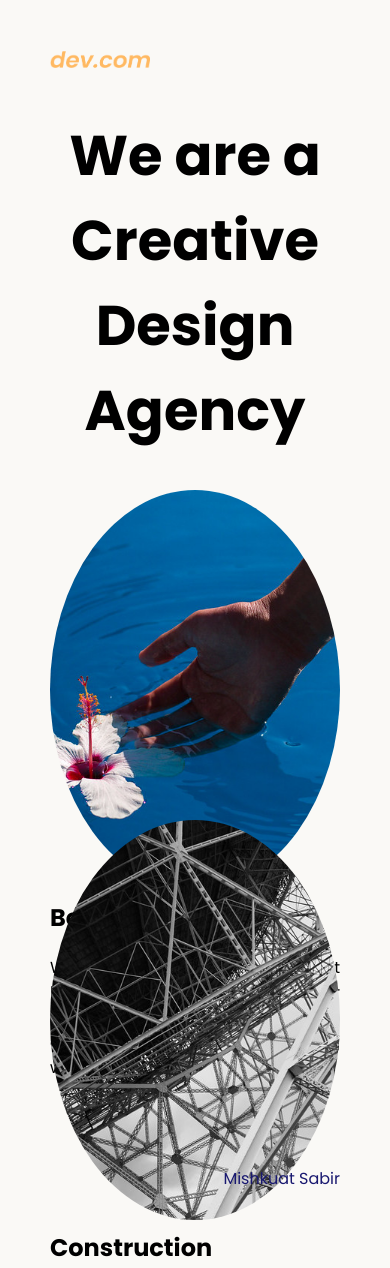
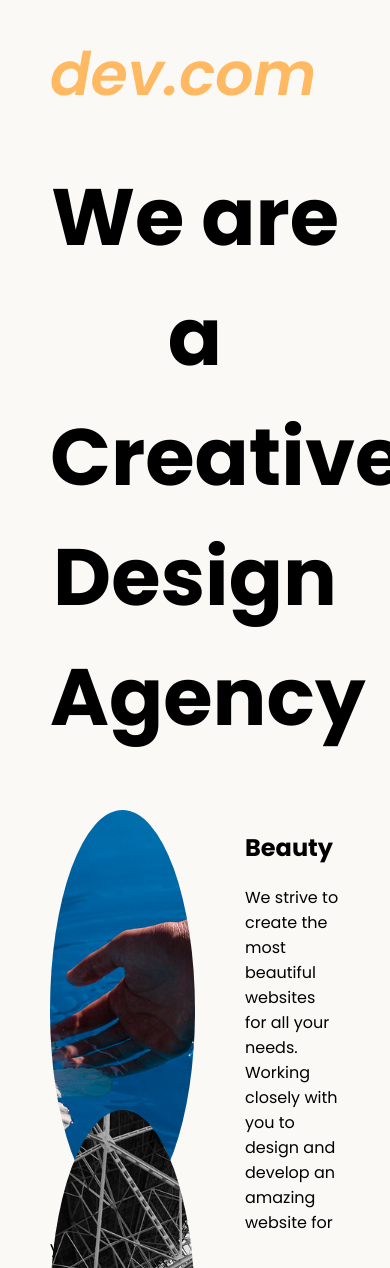
Before and after one commit to mishkuat/css-html-project, a plain HTML site: page index.html in a window 390 px wide. Shown: the top 1268 px of the page. Drawn offline with Linux system fonts and the light colour scheme.

Commit message:
modifying for different screens.

```diff
--- a/style.css
+++ b/style.css
@@ -49,28 +49,3 @@ footer {
   text-align: right;
   color: midnightblue;
 }
-
-@media (max-width: 680px) {
-  .logo {
-    width: 100px;
-  }
-
-  h1 {
-    font-size: 3.5rem;
-    text-align: center;
-  }
-
-  .card {
-    width: 100%;
-    display: block;
-    margin-bottom: 30px;
-    text-align: justify;
-  }
-
-  .card img {
-    margin-bottom: 10px;
-    width: 100%;
-    display: inline;
-    object-fit: cover;
-  }
-}
```
